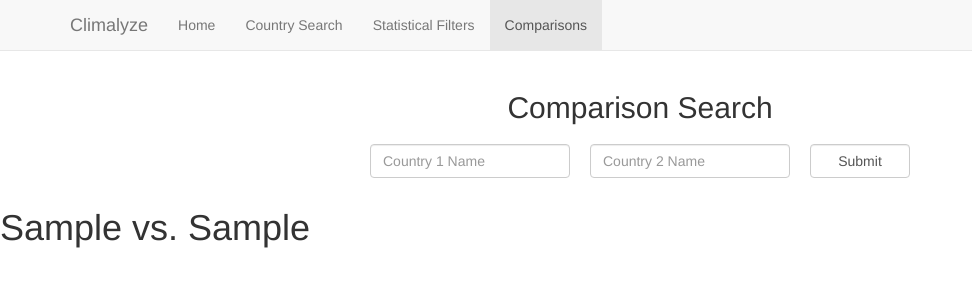
After one commit to kbharathala/CIS550-Global-Warming, a Python web app: template app/templates/comparison_search.html in a window 1280 px wide. The commit adds this page. Shown: the top 300 px of the page, without its empty margins (0-972 px from the left). Run offline with Jinja, Linux system fonts and the light colour scheme; the template is opened without the code that fills it: most values are stand-ins (such as "Sample title", 1, 10 or a date in 2020); some libraries are stand-ins or nearby versions.

Commit message:
pushing the basis of comparison

```diff
--- a/app/static/images/empty.txt
+++ /dev/null
@@ -1 +0,0 @@
-empty
--- a/app/templates/aggregate_filter.html
+++ b/app/templates/aggregate_filter.html
@@ -15,6 +15,9 @@
                 </li>
                 <li class="active">
                     <a class="nav-link" href="{{ url_for('main.aggregate_filter') }}">Statistical Filters</a>
+                </li>
+                <li>
+                    <a class="nav-link" href="{{ url_for('main.comparison_search') }}">Comparisons</a>
                 </li>
             </ul>
         </div>
--- /dev/null
+++ b/app/templates/comparison_search.html
@@ -0,0 +1,41 @@
+{% extends "layout.html" %}
+{% block body %}
+    <nav class="navbar navbar-default navbar-static-top">
+    <div class="container">
+    <div class="navbar-header">
+        <a class="navbar-brand" href"{{ url_for('main.index') }}">Climalyze</a>
+    </div>
+        <div id="navbar" class="navbar-collapse collapse" aria-expanded="false" style="height:1px;">
+            <ul class="nav navbar-nav">
+                <li>
+                    <a class="nav-link" href="{{ url_for('main.index2') }}">Home</a>
+                </li>
+                <li>
+                    <a class="nav-link" href="{{ url_for('main.country_search') }}">Country Search</a>
+                </li>
+                <li>
+                    <a class="nav-link" href="{{ url_for('main.aggregate_filter') }}">Statistical Filters</a>
+                </li>
+                <li class="active">
+                    <a class="nav-link" href="{{ url_for('main.comparison_search') }}">Comparisons</a>
+                </li>
+            </ul>
+        </div>
+    </div>
+    </nav>
+    <div style="text-align:center">
+    <div style="display:inline-block">
+    <h2>Comparison Search</h2>
+    <form id="country1SearchForm" onsubmit="console.log(window.location.href.split('/')); window.location.href = 'http://'+window.location.href.split('/')[2]+'/comparison/'+document.getElementById('country1Search').value+'/'+document.getElementById('country2Search').value; console.log(window.location.href); return false;">
+        <input id="country1Search" type="search" name="countrysearch" class="form-control" placeholder="Country 1 Name" style="float:left; width: 200px; margin: 10px;">
+        <input id="country2Search" type="search" name="countrysearch" class="form-control" placeholder="Country 2 Name" style="float:left; width: 200px; margin: 10px;">
+        <input type="submit" value="Submit" id="submitCountrySearch" class="form-control" style="float:left; width:100px; margin: 10px;">
+    </form>
+    </div>
+    </div>
+
+{% if country1 is not none and country2 is not none%}
+  <h1>{{ country1 }} vs. {{country2}}</h1>
+
+{% endif %}
+{% endblock %}
--- a/app/templates/country_search.html
+++ b/app/templates/country_search.html
@@ -15,6 +15,9 @@
                 </li>
                 <li>
                     <a class="nav-link" href="{{ url_for('main.aggregate_filter') }}">Statistical Filters</a>
+                </li>
+                <li>
+                    <a class="nav-link" href="{{ url_for('main.comparison_search') }}">Comparisons</a>
                 </li>
             </ul>
         </div>
```
Also changed, not shown: app/main/views.py (+9 -0 lines), app/templates/main.html (+26 -0 lines), app/static/images/China.png (added), 1 other file.
